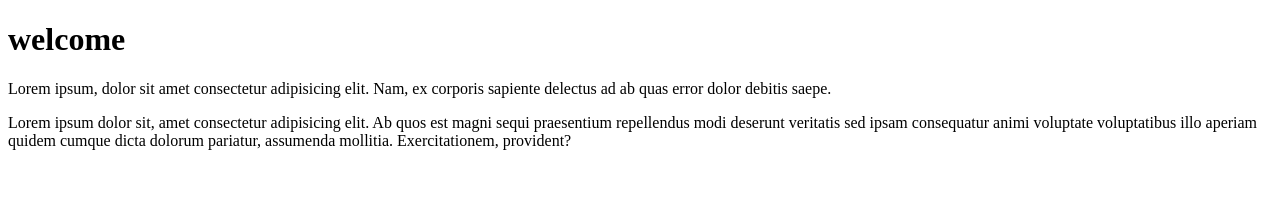
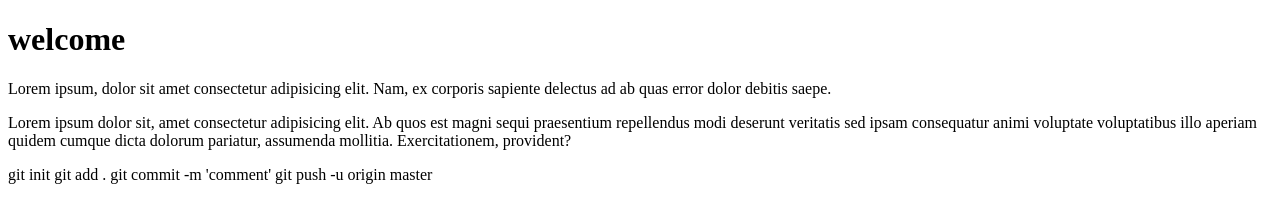
Before and after one commit to SomyaSingh2019/Githuglearning, a plain HTML site: page index.html in a window 1280 px wide. Drawn offline with Linux system fonts and the light colour scheme.

Commit message:
add commands

```diff
--- a/index.html
+++ b/index.html
@@ -13,8 +13,12 @@
 
      <p>Lorem ipsum dolor sit, amet consectetur adipisicing elit. Ab quos est magni sequi praesentium repellendus modi deserunt veritatis sed ipsam consequatur animi voluptate voluptatibus illo aperiam quidem cumque dicta dolorum pariatur, assumenda mollitia. Exercitationem, provident?
 
+ </p>
 
-     </p>
+  <p>git init
+    git add .
+    git commit -m 'comment'
+    git push -u origin master</p>
 
 
 
```
